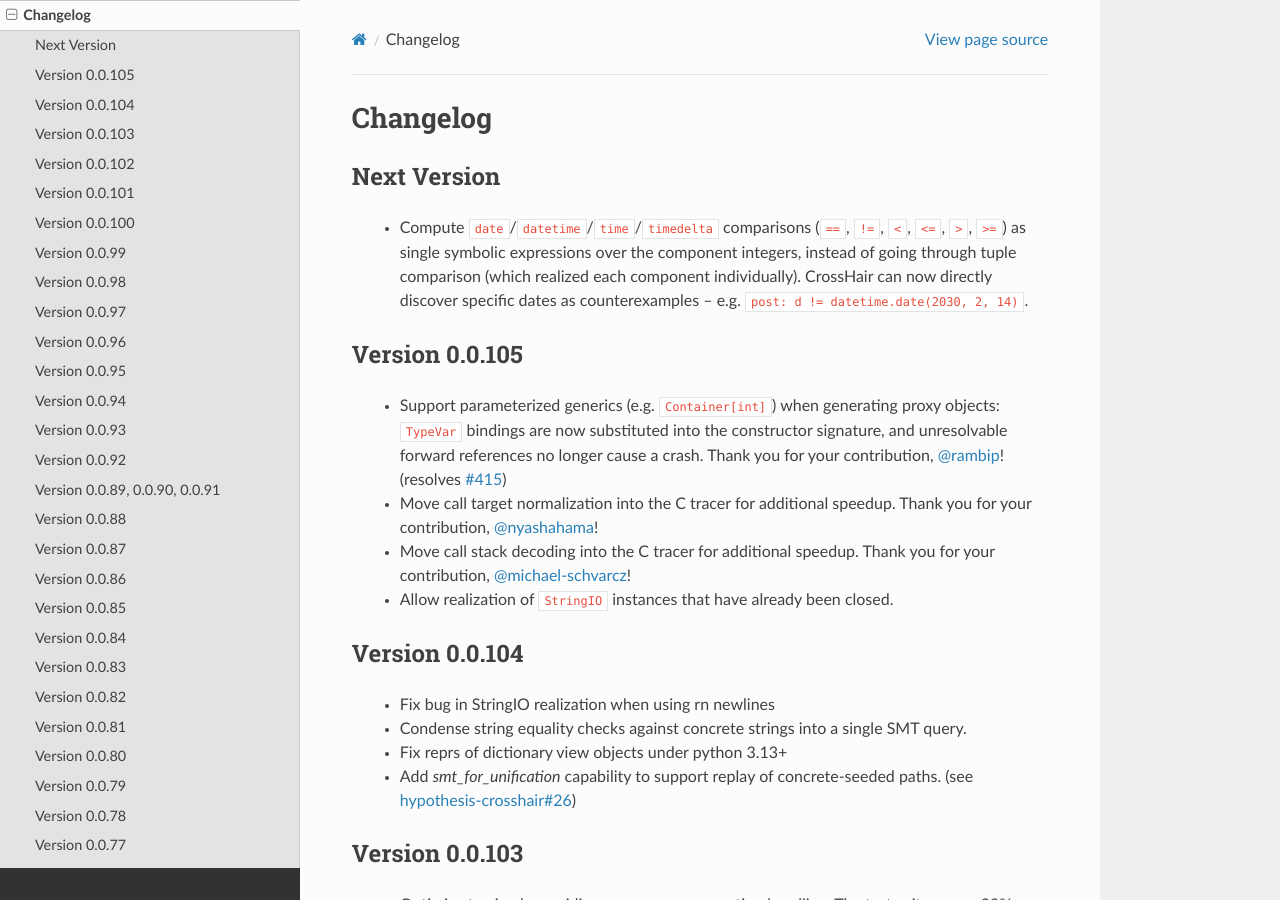
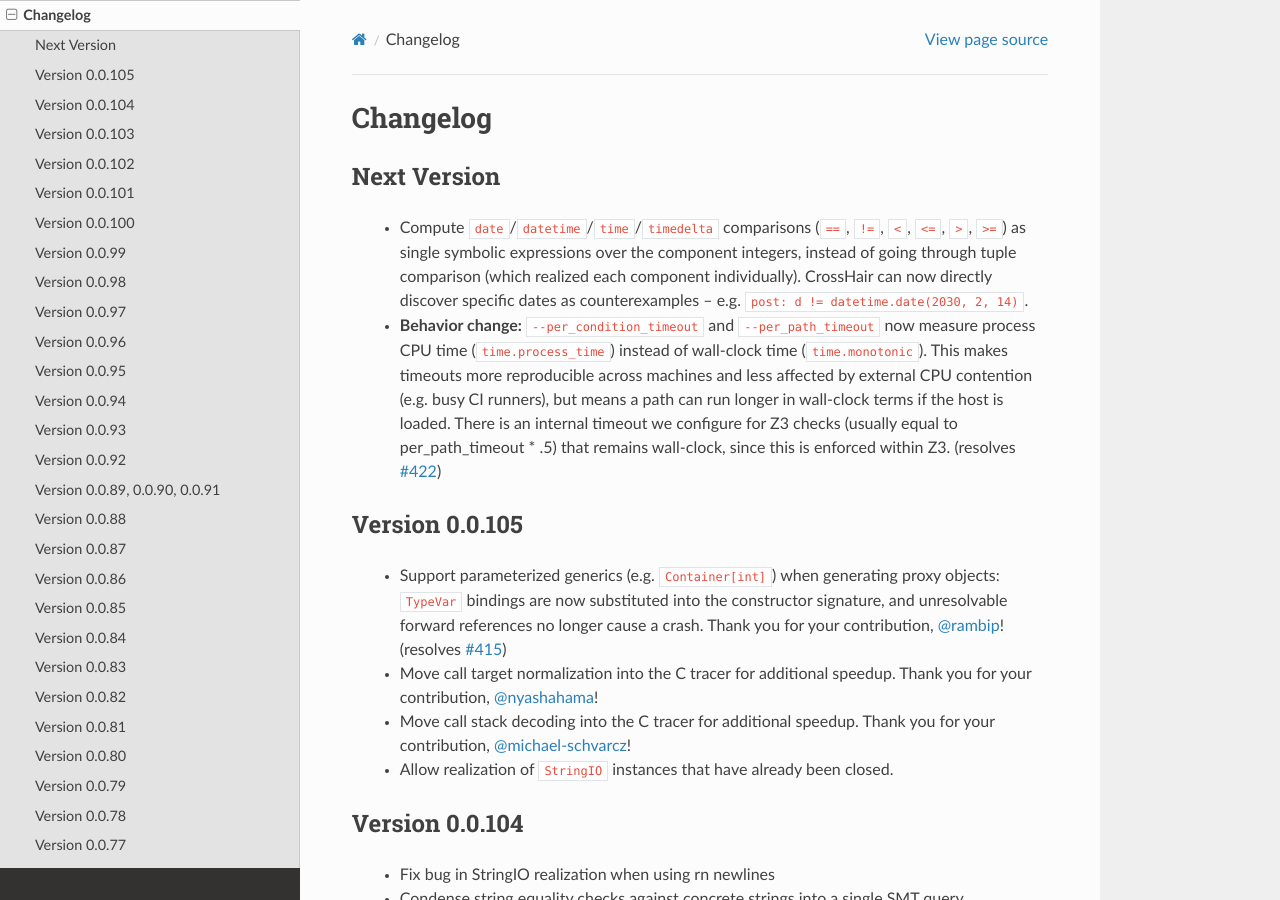
Before and after one commit to pschanely/CrossHair, a Sphinx documentation site: the page built from doc/source/changelog.rst, in a window 1280 px wide and 900 px high. Built offline with Sphinx 7.4.7 and the Read the Docs theme 3.1.0, drawn with Linux system fonts in a browser that asks for light colours; the version number is read from the project's files by our own code.

Commit message:
Use time.process_time for timeouts

```diff
--- a/doc/source/changelog.rst
+++ b/doc/source/changelog.rst
@@ -12,6 +12,15 @@ Next Version
     comparison (which realized each component individually).  CrossHair can now
     directly discover specific dates as counterexamples -- e.g.
     ``post: d != datetime.date(2030, 2, 14)``.
+  * **Behavior change:** ``--per_condition_timeout`` and ``--per_path_timeout``
+    now measure process CPU time (``time.process_time``) instead of wall-clock
+    time (``time.monotonic``). This makes timeouts more reproducible across
+    machines and less affected by external CPU contention (e.g. busy CI runners),
+    but means a path can run longer in wall-clock terms if the host is loaded.
+    There is an internal timeout we configure for Z3 checks (usually equal to
+    per_path_timeout * .5) that remains wall-clock, since this is enforced within
+    Z3.
+    (resolves `#422 <https://github.com/pschanely/CrossHair/issues/422>`__)
 
 
 Version 0.0.105
--- a/doc/source/contracts.rst
+++ b/doc/source/contracts.rst
@@ -192,7 +192,8 @@ It is more customizable than ``watch`` and produces machine-readable output.
                             Values in the hundreds or thousands may be appropriate if you
                             intend to run CrossHair for hours.
       --per_path_timeout FLOAT
-                            Maximum seconds to spend checking one execution path.
+                            Maximum CPU seconds to spend checking one execution path.
+                            (wall-clock may be longer)
                             If unspecified:
                             1. CrossHair will timeout each path at the square root of
                                `--per_condition_timeout`, if specified.
@@ -202,7 +203,7 @@ It is more customizable than ``watch`` and produces machine-readable output.
                                (NOTE: `--max_uninteresting_iterations` is 5 by default)
                             2. Otherwise, it will not use any per-path timeout.
       --per_condition_timeout FLOAT
-                            Maximum seconds to spend checking execution paths for one condition
+                            Maximum CPU seconds to spend checking execution paths for one condition (process CPU time, not wall-clock)
       --analysis_kind KIND  Kind of contract to check.
                             By default, the PEP316, deal, and icontract kinds are all checked.
                             Multiple kinds (comma-separated) may be given.
--- a/doc/source/cover.rst
+++ b/doc/source/cover.rst
@@ -127,7 +127,8 @@ How do I try it?
                             Values in the hundreds or thousands may be appropriate if you
                             intend to run CrossHair for hours.
       --per_path_timeout FLOAT
-                            Maximum seconds to spend checking one execution path.
+                            Maximum CPU seconds to spend checking one execution path.
+                            (wall-clock may be longer)
                             If unspecified:
                             1. CrossHair will timeout each path at the square root of
                                `--per_condition_timeout`, if specified.
@@ -137,7 +138,7 @@ How do I try it?
                                (NOTE: `--max_uninteresting_iterations` is 5 by default)
                             2. Otherwise, it will not use any per-path timeout.
       --per_condition_timeout FLOAT
-                            Maximum seconds to spend checking execution paths for one condition
+                            Maximum CPU seconds to spend checking execution paths for one condition (process CPU time, not wall-clock)
 
 .. Help ends: crosshair cover --help
 
--- a/doc/source/diff_behavior.rst
+++ b/doc/source/diff_behavior.rst
@@ -89,7 +89,8 @@ How do I try it?
                             Values in the hundreds or thousands may be appropriate if you
                             intend to run CrossHair for hours.
       --per_path_timeout FLOAT
-                            Maximum seconds to spend checking one execution path.
+                            Maximum CPU seconds to spend checking one execution path.
+                            (wall-clock may be longer)
                             If unspecified:
                             1. CrossHair will timeout each path at the square root of
                                `--per_condition_timeout`, if specified.
@@ -99,7 +100,7 @@ How do I try it?
                                (NOTE: `--max_uninteresting_iterations` is 5 by default)
                             2. Otherwise, it will not use any per-path timeout.
       --per_condition_timeout FLOAT
-                            Maximum seconds to spend checking execution paths for one condition
+                            Maximum CPU seconds to spend checking execution paths for one condition (process CPU time, not wall-clock)
 
 .. Help ends: crosshair diffbehavior --help
 
```
Also changed, not shown: 6 other files.
